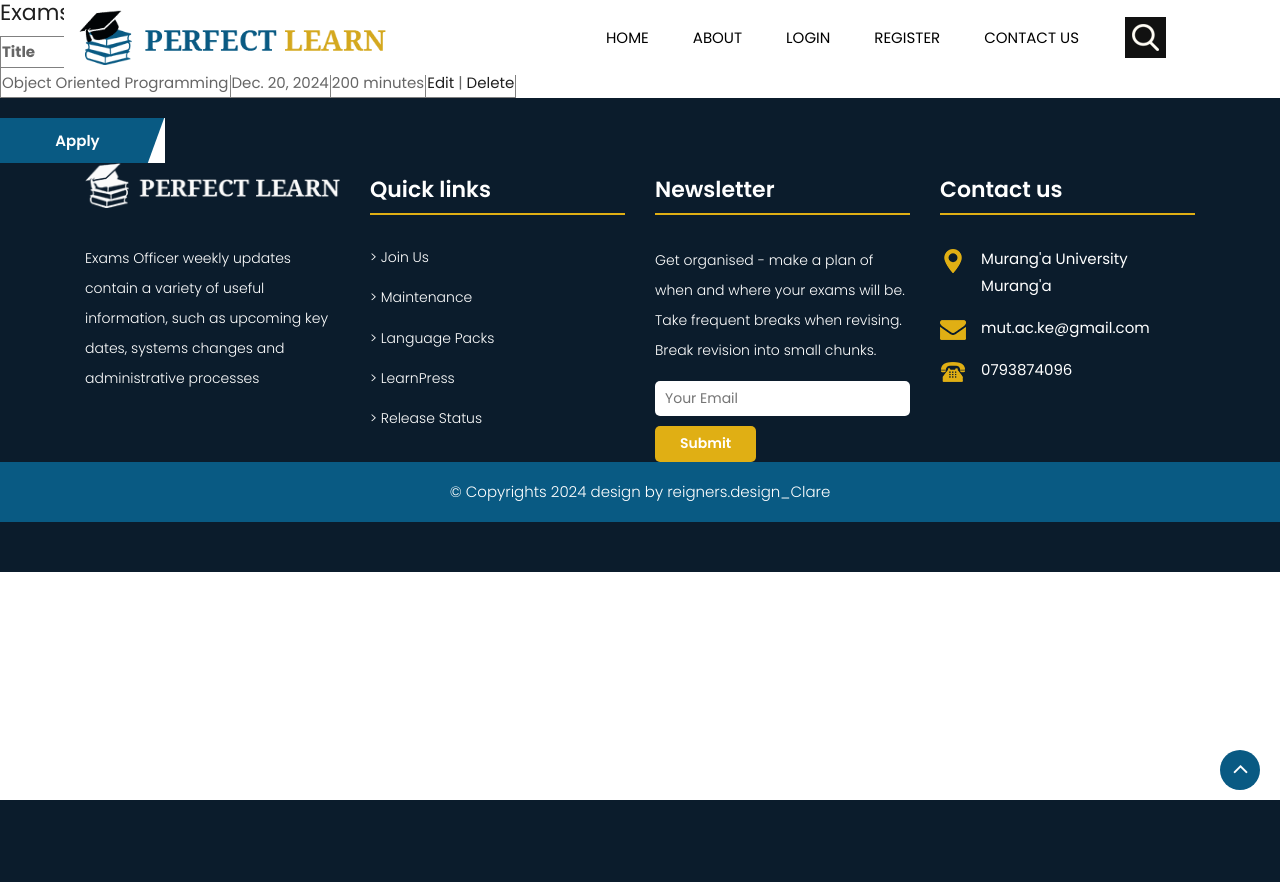
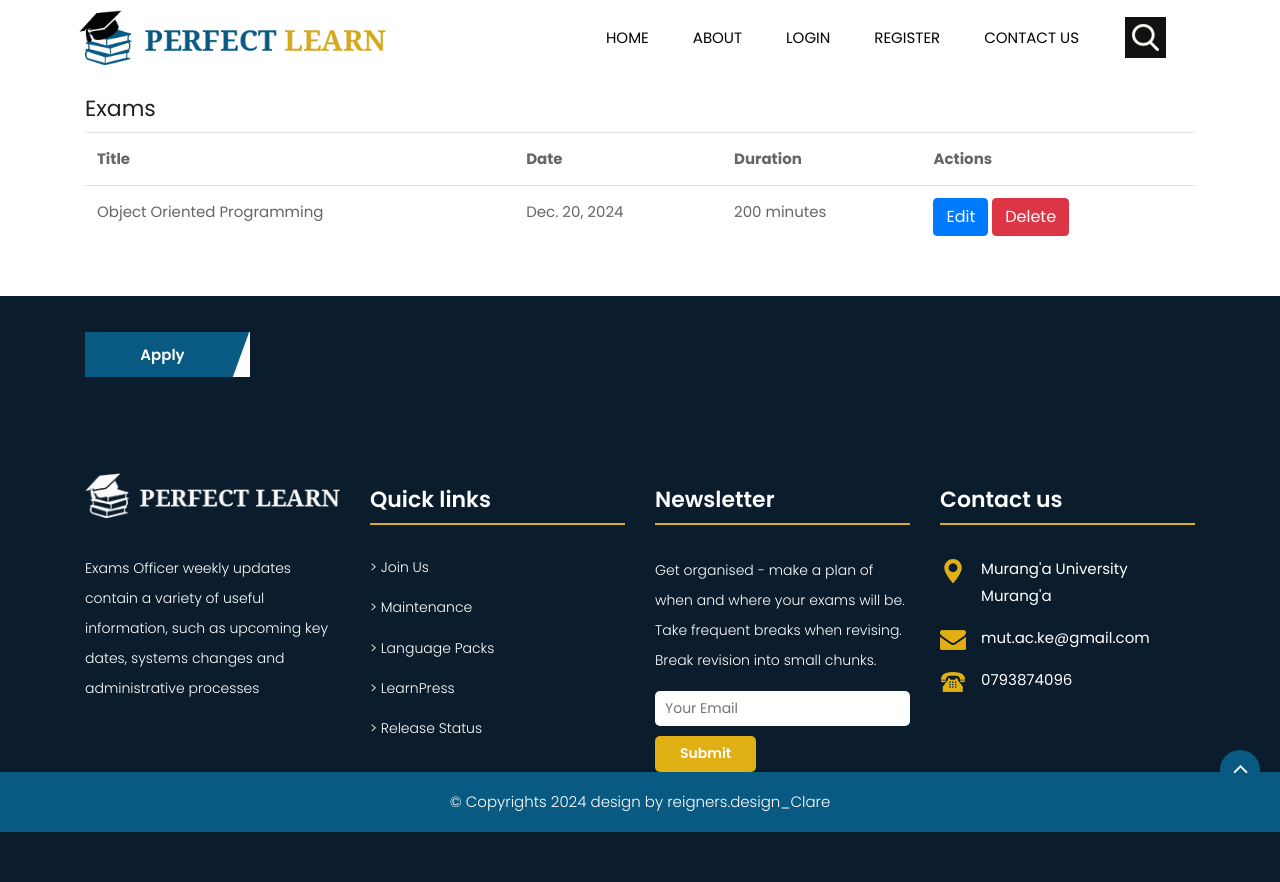
Before and after one commit to kc-clintone/django-practice, a Django app: page /exam_list/ in a window 1280 px wide. Before the commit the page ends 800 px from the top, so only its background shows below. Run offline with Django 5.2, Linux system fonts and the light colour scheme; data comes from the database, SQL or seed files in the repository; both versions use the stored data as it was after the commit; some libraries are stand-ins or nearby versions.

Commit message:
corrections

```diff
--- a/Exam_Registration/registrationapp/templates/about.html
+++ b/Exam_Registration/registrationapp/templates/about.html
@@ -3,7 +3,7 @@
 {% block content %}
 <!-- Basic -->
 
-<body id="inner_page" data-spy="scroll" data-target="#navbar-wd" data-offset="98">
+<div id="inner_page" data-spy="scroll" data-target="#navbar-wd" data-offset="98" class="mt-5 ">
 
 	<!-- section -->
 
--- a/Exam_Registration/registrationapp/templates/base.html
+++ b/Exam_Registration/registrationapp/templates/base.html
@@ -77,9 +77,11 @@
         </nav>
     </header>
     <!-- End header -->
+<body class="">
  {% block content %}
 
    {% endblock %}
+</body>
   <!-- Start Footer -->
     <footer class="footer-box">
         <div class="container">
--- a/Exam_Registration/registrationapp/templates/exam_list.html
+++ b/Exam_Registration/registrationapp/templates/exam_list.html
@@ -1,8 +1,9 @@
 {% extends 'base.html' %}
 
 {% block content %}
+<div class="container mt-5 pt-5 mb-5">
 <h2>Exams</h2>
-<table border="1">
+<table class="table table-stripped">
     <tr>
         <th>Title</th>
         <th>Date</th>
@@ -15,13 +16,14 @@
         <td>{{ exam.date }}</td>
         <td>{{ exam.duration }} minutes</td>
         <td>
-            <a href="{% url 'exam_update' exam.id %}">Edit</a> |
-            <a href="{% url 'exam_delete' exam.id %}">Delete</a>
+            <a class="btn btn-primary" href="{% url 'exam_update' exam.id %}">Edit</a>
+            <a class="btn btn-danger" href="{% url 'exam_delete' exam.id %}">Delete</a>
         </td>
     </tr>
     {% endfor %}
 </table>
-<div class="full">
+<div class="full my-5 pb-5">
   <a class="hvr-radial-out button-theme" href="{% url 'student_register'%}">Apply</a>
 </div>
+</div>
 {% endblock %}
--- a/Exam_Registration/registrationapp/templates/index.html
+++ b/Exam_Registration/registrationapp/templates/index.html
@@ -7,7 +7,7 @@
 
     <!-- End Banner -->
     <!-- section -->
-	<div class="section tabbar_menu">
+	<div class="section tabbar_menu mt-5 pt-5">
 	   <div class="container">
 	      <div class="row">
 		      <div class="col-md-12">
@@ -272,6 +272,3 @@
 
 
 {% endblock %}
-</body>
-
-</html>
--- a/Exam_Registration/registrationapp/templates/my_exams.html
+++ b/Exam_Registration/registrationapp/templates/my_exams.html
@@ -1,9 +1,10 @@
 {% extends 'base.html' %}
 
 {% block content %}
+<div class="container mb-5 mt-5 py-5">
 <h2>My Registered Exams</h2>
 {% if registrations %}
-<table border="1">
+<table class="table table-stripped">
     <tr>
         <th>Exam</th>
         <th>Date</th>
@@ -14,10 +15,12 @@
         <td>{{ registration.exam.title }}</td>
         <td>{{ registration.exam.date }}</td>
         <td>{{ registration.exam.duration }} minutes</td>
+
     </tr>
     {% endfor %}
 </table>
 {% else %}
 <p>You have not registered for any exams yet.</p>
 {% endif %}
+</div>
 {% endblock %}
--- a/Exam_Registration/registrationapp/templates/student_form.html
+++ b/Exam_Registration/registrationapp/templates/student_form.html
@@ -1,10 +1,12 @@
 {% extends 'base.html' %}
 
 {% block content %}
+<div class="mt-5 mb-5 container items-center">
 <h2>Register for Exam</h2>
 <form method="post">
     {% csrf_token %}
     {{ form.as_p }}
-    <button type="submit">Register</button>
+    <button type="submit" class="btn btn-primary">Register</button>
 </form>
+</div>
 {% endblock %}
```
Also changed, not shown: Exam_Registration/registrationapp/templates/login.html (+4 -7 lines), Exam_Registration/db.sqlite3.
